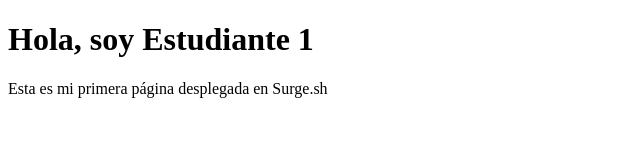
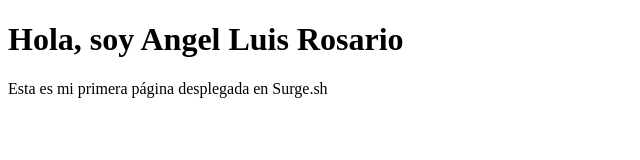
Before and after one commit to ALR29/Electiva2-primerparcial, a plain HTML site: page index.html in a window 1280 px wide. Shown: the whole page, without its empty margins (0-640 px from the left). Drawn offline with Linux system fonts and the light colour scheme.

Commit message:
segundo test

```diff
--- a/index.html
+++ b/index.html
@@ -6,7 +6,7 @@
   <title>Página de Estudiante 1</title>
 </head>
 <body>
-  <h1>Hola, soy Estudiante 1</h1>
+  <h1>Hola, soy Angel Luis Rosario</h1>
   <p>Esta es mi primera página desplegada en Surge.sh</p>
 </body>
 </html>
```
Also changed, not shown: .github/workflows/devops-itla.yml (added).
